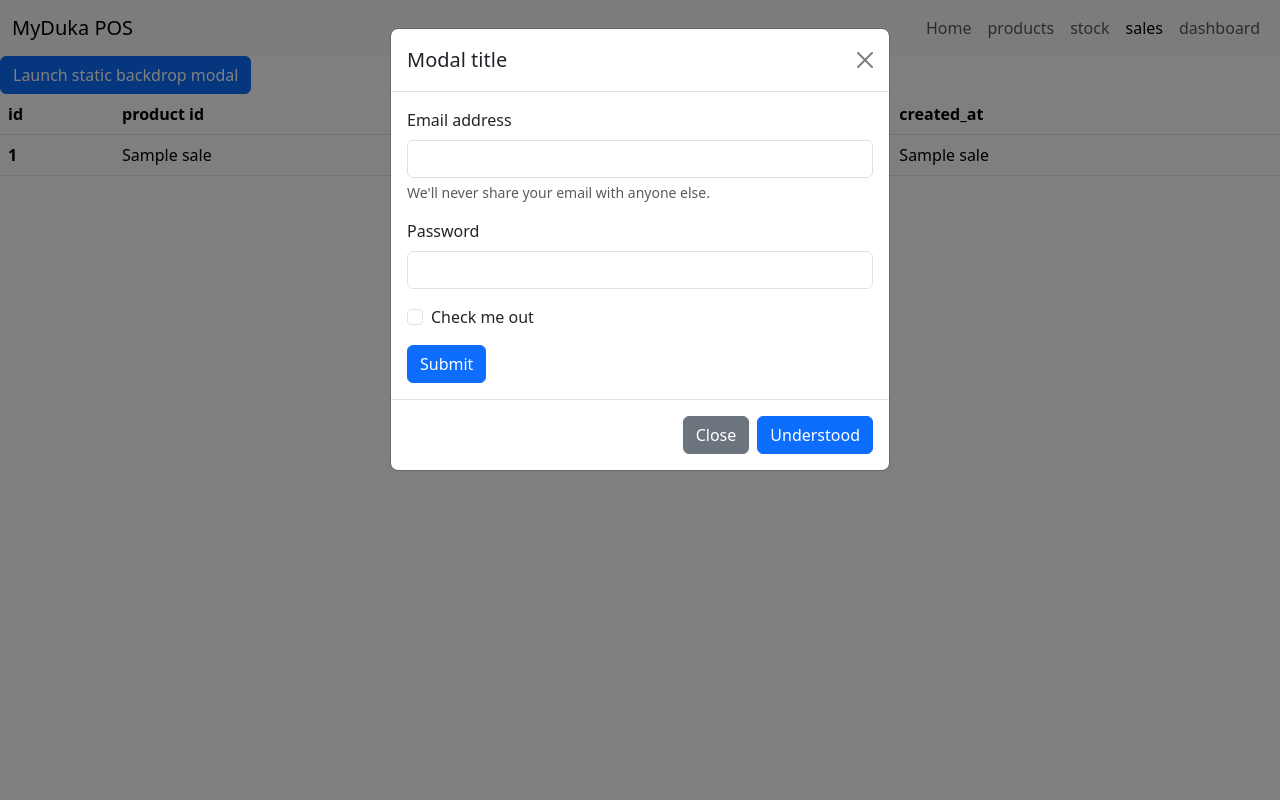
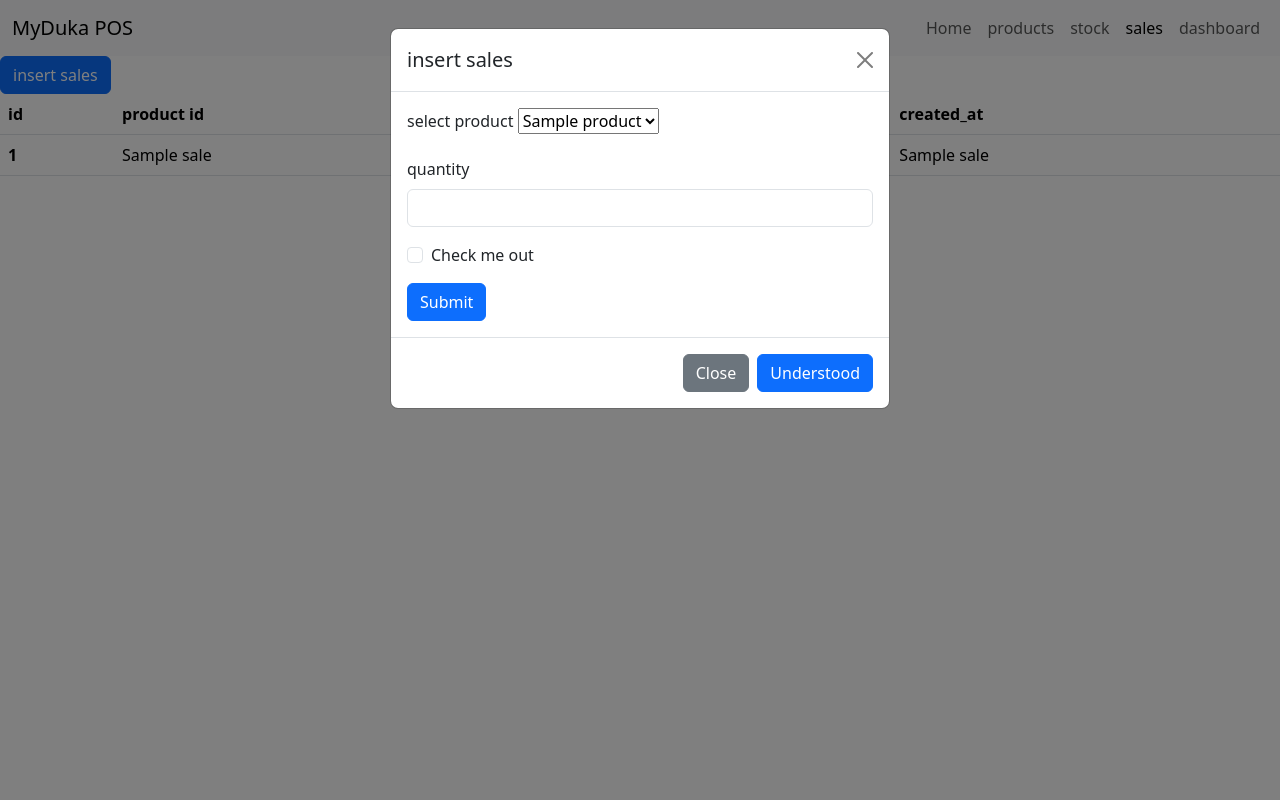
Before and after one commit to Dan10532/myduka-project, a Flask app: page /sales in a window 1280 px wide, after a click on "insert sales". Run offline with Flask 3, Linux system fonts and the light colour scheme; a database or web service that is not in the repository returns one stand-in record (values such as "Sample title"); some libraries are stand-ins or nearby versions.

Commit message:
updated stock

```diff
--- a/main.py
+++ b/main.py
@@ -1,5 +1,5 @@
 from flask import Flask,render_template,request,redirect,url_for
-from database import fetch_data,insert_products
+from database import fetch_data,insert_products,insert_sales,insert_stock
 
 app=Flask(__name__)
 
@@ -19,14 +19,16 @@ def products():
 @app.route('/sales')
 def sales():
     sales=fetch_data('sales')
+    products=fetch_data('products')
 
-    return render_template('my_sales.html',my_sale=sales)
+    return render_template('my_sales.html',my_sale=sales,products=products)
 # stock route
 @app.route('/stock')
 def stock():
     stock=fetch_data('stock')
+    products=fetch_data('products')
 
-    return render_template('my_stock.html',my_stock=stock)
+    return render_template('my_stock.html',my_stock=stock,products=products)
 
 # create a python function that receives data from the ui to the serverside
 @app.route('/add_products',methods=['GET','POST'])
@@ -41,4 +43,32 @@ def add_products():
         # insert to the database
         insert_products(new_product)
     return redirect(url_for('products'))
+
+# create a python function that receives data from the ui to the serverside
+@app.route('/add_sales',methods=['GET','POST'])
+def add_sales():
+    # checking method
+    if request.method=='POST':
+         # get form input
+        pid = request.form['product_id']
+        qty=request.form['quantity']
+
+        new_sale=(pid,qty)
+        # insert to the database
+        insert_sales(new_sale)
+    return redirect(url_for('sales'))
+
+# create a python function that receives data from the ui to the serverside
+@app.route('/add_stock',methods=['GET','POST'])
+def add_stock():
+    # checking method
+    if request.method=='POST':
+         # get form input
+        pid = request.form['product_id']
+        stq=request.form['stock_quantity']
+
+        new_stock=(pid,stq)
+        # insert to the database
+        insert_stock(new_stock)
+    return redirect(url_for('stock'))
 app.run(debug=True)
--- a/templates/index.html
+++ b/templates/index.html
@@ -10,7 +10,7 @@
 </head>
 
 <body>
-    <h1>my home page</h1>
+
     <nav class="navbar navbar-expand-lg bg-body-tertiary">
         <div class="container-fluid">
             <a class="navbar-brand" href="/">MyDuka POS</a>
--- a/templates/my_sales.html
+++ b/templates/my_sales.html
@@ -41,7 +41,7 @@
   </nav>
   <!-- Button trigger modal -->
   <button type="button" class="btn btn-primary" data-bs-toggle="modal" data-bs-target="#staticBackdrop">
-    Launch static backdrop modal
+    insert sales
   </button>
 
   <!-- Modal -->
@@ -50,19 +50,23 @@
     <div class="modal-dialog">
       <div class="modal-content">
         <div class="modal-header">
-          <h1 class="modal-title fs-5" id="staticBackdropLabel">Modal title</h1>
+          <h1 class="modal-title fs-5" id="staticBackdropLabel">insert sales</h1>
           <button type="button" class="btn-close" data-bs-dismiss="modal" aria-label="Close"></button>
         </div>
         <div class="modal-body">
-          <form>
+          <form action="/add_sales" method="post">
             <div class="mb-3">
-              <label for="exampleInputEmail1" class="form-label">Email address</label>
-              <input type="email" class="form-control" id="exampleInputEmail1" aria-describedby="emailHelp">
-              <div id="emailHelp" class="form-text">We'll never share your email with anyone else.</div>
+              <label for="productid" class="form-label">select product</label>
+              <select name="product_id" id="pid">
+                {% for product in products %}
+                <option value="{{product[0]}}">{{product[1]}}</option>
+                 {% endfor %}
+              </select>
+
             </div>
             <div class="mb-3">
-              <label for="exampleInputPassword1" class="form-label">Password</label>
-              <input type="password" class="form-control" id="exampleInputPassword1">
+              <label for="quantity" class="form-label">quantity</label>
+              <input type="number" class="form-control" id="quantity" name="quantity">
             </div>
             <div class="mb-3 form-check">
               <input type="checkbox" class="form-check-input" id="exampleCheck1">
```
Also changed, not shown: templates/my_stock.html (+11 -10 lines), 1 other file.
